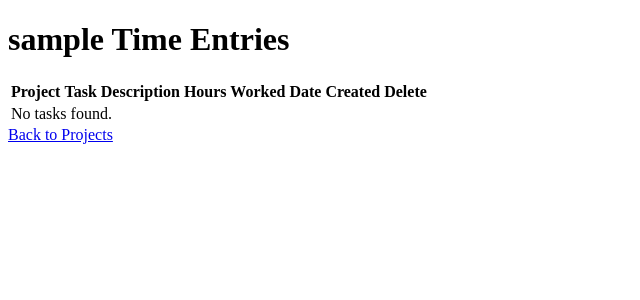
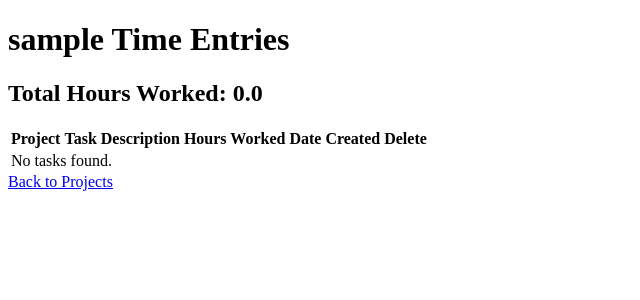
Before and after one commit to djrubio05/timetracker, a Django app: page /timetracker/user/1/ in a window 1280 px wide. Shown: the part 29-329 px from the top of the page, without its empty margins (0-640 px from the left). Run offline with Django 5.2, Linux system fonts and the light colour scheme; the visitor is signed in with stand-in values (Sample User, id 1); data comes from the database, SQL or seed files in the repository; data that the repository does not hold is empty.

Commit message:
added link to user in project_detail and added total_worked_hours in user page

```diff
--- a/myproject/timetracker/templates/timetracker/project_detail.html
+++ b/myproject/timetracker/templates/timetracker/project_detail.html
@@ -15,7 +15,7 @@
         <td>{{ timeentry.description }}</td>
         <td>{{ timeentry.worked_hours }}</td>
         <td>{{ timeentry.created_at }}</td>
-        <td>{{ timeentry.user }}</td>
+        <td><a href="{% url 'timetracker:user' timeentry.user.id %}">{{ timeentry.user }}</a></td>
         <td>
           <form method="post" action="{% url 'timetracker:delete_time_entry' project.id timeentry.id %}" style="display:inline;">
             {% csrf_token %}
--- a/myproject/timetracker/templates/timetracker/user_detail.html
+++ b/myproject/timetracker/templates/timetracker/user_detail.html
@@ -2,6 +2,7 @@
 {% block title %}{{ user.username }} Time Entries{% endblock %}
 {% block content %}
   <h1>{{ user.username }} Time Entries</h1>
+  <h2>Total Hours Worked: {{ total_hours_worked_by_user }}</h2>
   <table>
     <tr>
       <th>Project</th>
--- a/myproject/timetracker/views.py
+++ b/myproject/timetracker/views.py
@@ -1,3 +1,5 @@
+from decimal import Decimal
+
 from django.http import HttpResponse, HttpResponseRedirect
 from django.shortcuts import render, get_object_or_404
 from django.views.generic import ListView, DetailView, TemplateView
@@ -7,6 +9,7 @@ from django.contrib import messages
 from django.contrib.auth.decorators import login_required
 from django.contrib.auth.models import User
 from django.utils.decorators import method_decorator
+from django.db.models import Sum
 
 from .forms import TimeEntryForm
 from .models import Project, TimeEntry
@@ -50,6 +53,14 @@ class UserDetailView(DetailView):
     model = User
     template_name = "timetracker/user_detail.html"
 
+    def get_context_data(self, **kwargs):
+        context = super().get_context_data(**kwargs)
+        user = self.object
+        total_hours_worked_by_user = TimeEntry.objects.filter(user=user.id).aggregate(
+            total=Sum("worked_hours"))['total'] or Decimal('0.0')
+        context['total_hours_worked_by_user'] = total_hours_worked_by_user
+        return context
+
 
 @login_required
 def delete_time_entry(request, project_id, pk):
```
